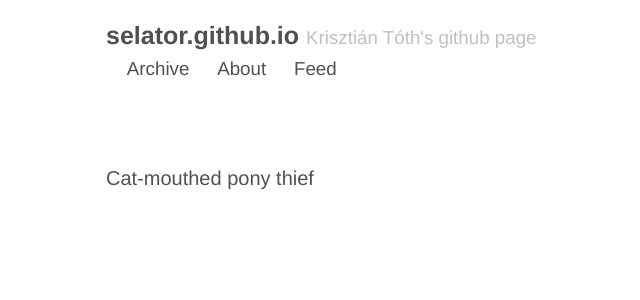
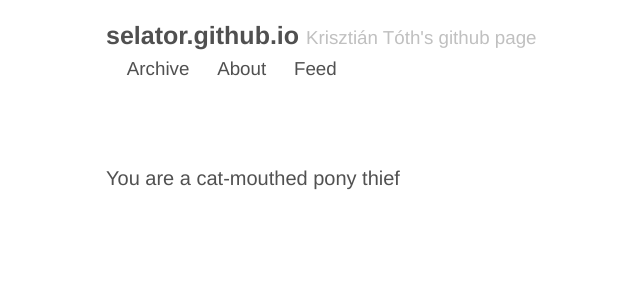
Before and after one commit to selator/selator.github.io, a Jekyll site: the page built from bidgen.md, in a window 1280 px wide. Shown: the top 300 px of the page, without its empty margins (174-814 px from the left). Built offline with Jekyll 4.4.1, drawn with Linux system fonts in a browser that asks for light colours.

Commit message:
Use full sentence in bidgen

```diff
--- a/bidgen.md
+++ b/bidgen.md
@@ -2,5 +2,5 @@
 layout: default
 title: Bidgenerator
 ---
-<script>document.write(['Dog', 'Horse', 'Cat'][Math.floor(Math.random() * 3)] + ['-faced', '-mouthed', '-eyed'][Math.floor(Math.random() * 3)] + ' ' + ['pony', 'horse', 'dog', 'cat', 'ferret'][Math.floor(Math.random() * 5)] + ' ' + ['soldier', 'wizard', 'thief'][Math.floor(Math.random() * 3)])
+You are a <script>document.write(['dog', 'horse', 'cat'][Math.floor(Math.random() * 3)] + ['-faced', '-mouthed', '-eyed'][Math.floor(Math.random() * 3)] + ' ' + ['pony', 'horse', 'dog', 'cat', 'ferret'][Math.floor(Math.random() * 5)] + ' ' + ['soldier', 'wizard', 'thief'][Math.floor(Math.random() * 3)]) + '.'
 </script>
```
